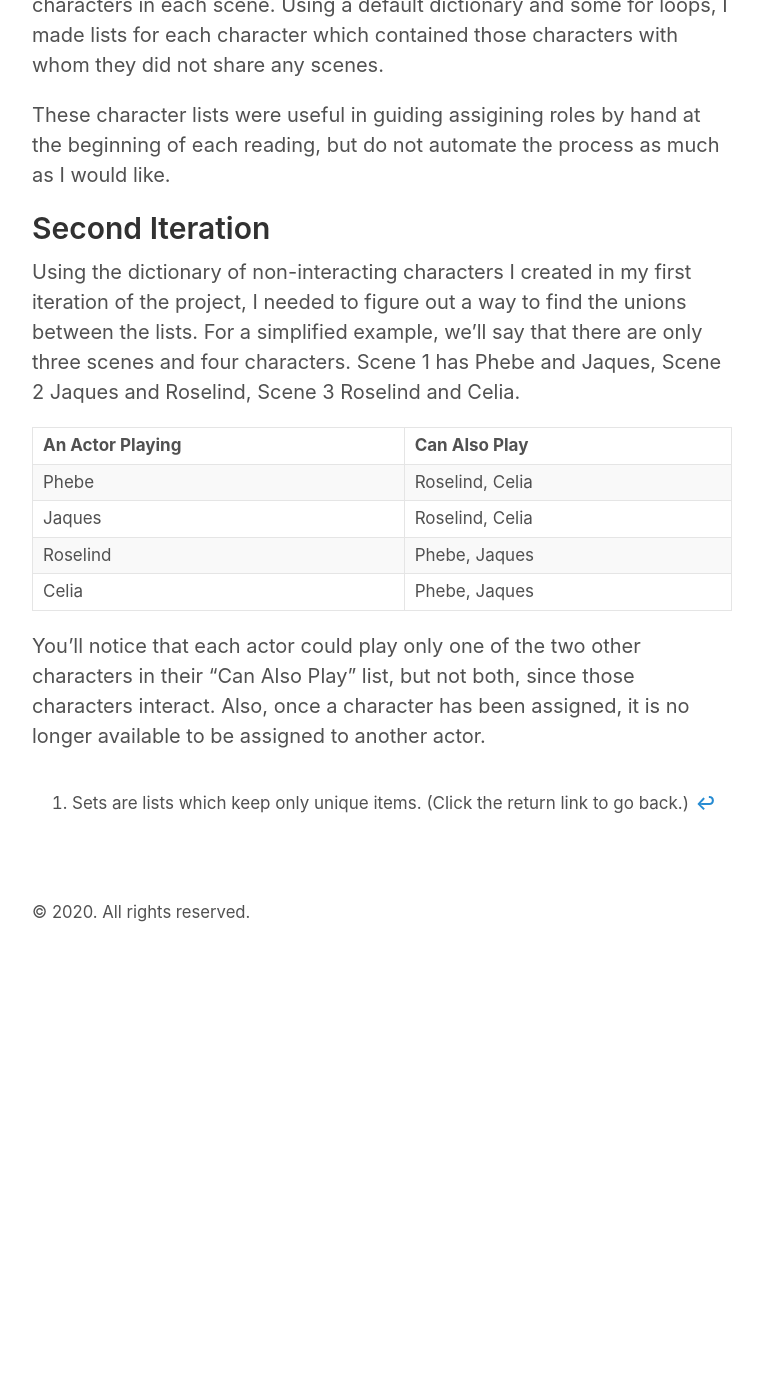
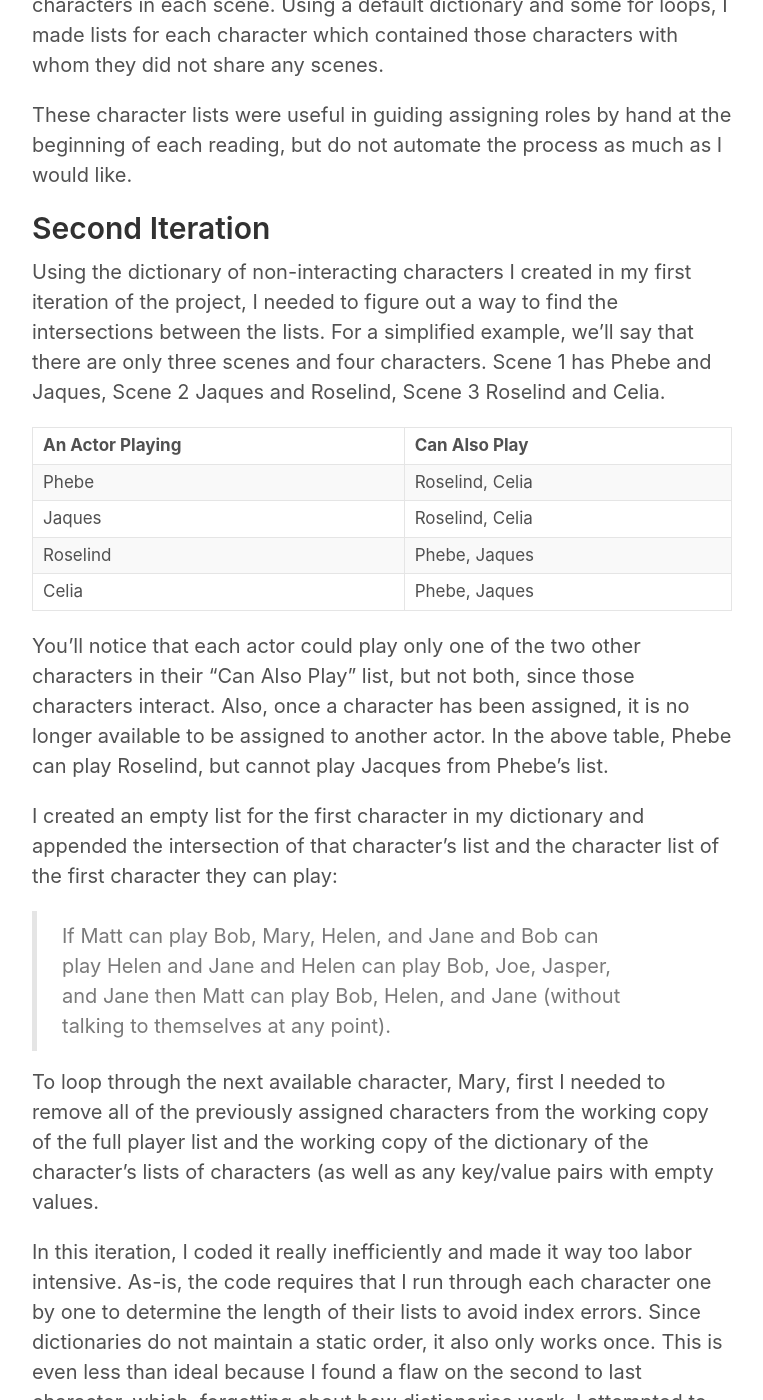
Before and after one commit to randominternetname/randominternetname.github.io, a Jekyll site: the page built from _posts/2020-06-05-Shakespeare.md, in a window 1280 px wide and 1400 px high, scrolled down 959 px. Shown: the whole window, without its empty margins (258-1021 px from the left). Built offline with Jekyll 4.4.1, drawn with Linux system fonts in a browser that asks for light colours; before the commit the page ends 1925 px from its top, so only the background shows below that; some of the changed text lies outside the part shown.

Commit message:
Committing

```diff
--- a/_posts/2020-06-05-Shakespeare.md
+++ b/_posts/2020-06-05-Shakespeare.md
@@ -16,11 +16,11 @@ Luckily, the full text of all Shakespeare's plays were available through kaggle,
 
 I downloaded the csv and created a pandas dataframe. The first play I am scripting for is *As You Like It*. So, I copied only those lines from *As You Like It* into a new dataframe. From there, I captured the list of all the characters in the play.  Then, I wrote a for loop to make sets[^fn-sets_explanation] of the characters in each scene. Using a default dictionary and some for loops, I made lists for each character which contained those characters with whom they did not share any scenes.
 
-These character lists were useful in guiding assigining roles by hand at the beginning of each reading, but do not automate the process as much as I would like.
+These character lists were useful in guiding assigning roles by hand at the beginning of each reading, but do not automate the process as much as I would like.
 
 ## Second Iteration
 
-Using the dictionary of non-interacting characters I created in my first iteration of the project, I needed to figure out a way to find the unions between the lists.  For a simplified example, we'll say that there are only three scenes and four characters.  Scene 1 has Phebe and Jaques, Scene 2 Jaques and Roselind, Scene 3 Roselind and Celia.
+Using the dictionary of non-interacting characters I created in my first iteration of the project, I needed to figure out a way to find the intersections between the lists.  For a simplified example, we'll say that there are only three scenes and four characters.  Scene 1 has Phebe and Jaques, Scene 2 Jaques and Roselind, Scene 3 Roselind and Celia.
 
 <table>
   <thead>
@@ -49,6 +49,30 @@ Using the dictionary of non-interacting characters I created in my first iterati
   </tbody>
 </table>
 
-You'll notice that each actor could play only one of the two other characters in their "Can Also Play" list, but not both, since those characters interact.  Also, once a character has been assigned, it is no longer available to be assigned to another actor.
+You'll notice that each actor could play only one of the two other characters in their "Can Also Play" list, but not both, since those characters interact.  Also, once a character has been assigned, it is no longer available to be assigned to another actor.  In the above table, Phebe can play Roselind, but cannot play Jacques from Phebe's list.
+
+I created an empty list for the first character in my dictionary and appended the intersection of that character's list and the character list of the first character they can play:
+
+>If Matt can play Bob, Mary, Helen, and Jane
+and Bob can play Helen and Jane
+and Helen can play Bob, Joe, Jasper, and Jane
+then Matt can play Bob, Helen, and Jane (without talking to themselves at any point).
+
+To loop through the next available character, Mary, first I needed to remove all of the previously assigned characters from the working copy of the full player list and the working copy of the dictionary of the character's lists of characters (as well as any key/value pairs with empty values.
+
+In this iteration, I coded it really inefficiently and made it way too labor intensive.  As-is, the code requires that I run through each character one by one to determine the length of their lists to avoid index errors.  Since dictionaries do not maintain a static order, it also only works once.  This is even less than ideal because I found a flaw on the second to last character, which, forgetting about how dictionaries work, I attempted to fix and rerun part of what I had written.  Thus, ruining everything I had done up to that point, just in time for meeting up with my friends to assign roles.
+
+##  Third (Final?!?) Iteration - In Progress
+
+Rather than copying and pasting the list intersection code for each level of each character's lists interactions, I need to create a function which will loop through until it hits the end of the available characters.  I should be able to adapt the current code to also loop through and create all the actor's lists in one fell swoop.  Once I have this written up, it will be useable across all of the plays.
+
+### Tools
+* pandas
+* re
+* numpy
+* pickle
+* defaultdict from collections
+
+
 
 [^fn-sets_explanation]: Sets are lists which keep only unique items. (Click the return link to go back.)
```
